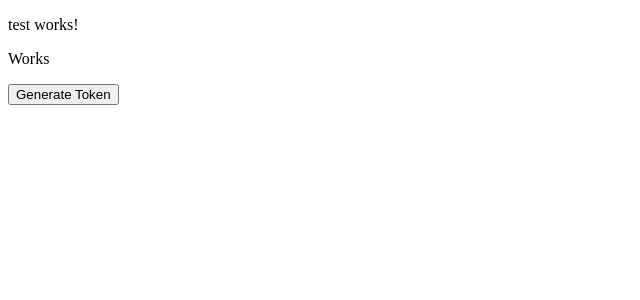
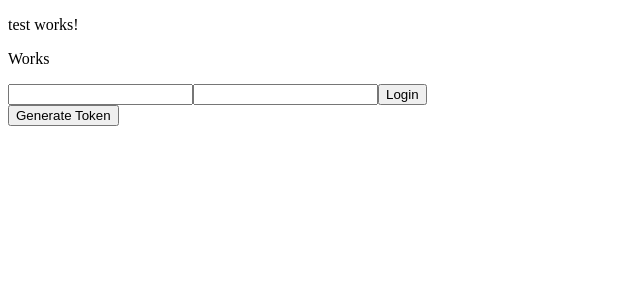
Before and after one commit to TurtleGods/WebAngular, an Angular app: page / in a window 1280 px wide. Shown: the top 300 px of the page, without its empty margins (0-640 px from the left). Built offline with nearby package versions, Linux system fonts and the light colour scheme.

Commit message:
[feat] import reactiveForm功能

```diff
--- a/src/app/app.module.ts
+++ b/src/app/app.module.ts
@@ -6,6 +6,7 @@ import { AppComponent } from './app.component';
 import { TokenComponent } from './pages/token/token.component';
 import { TestComponent } from './test/test.component';
 import { HttpClientModule } from '@angular/common/http';
+import { ReactiveFormsModule } from '@angular/forms';
 
 @NgModule({
   declarations: [
@@ -17,6 +18,8 @@ import { HttpClientModule } from '@angular/common/http';
     BrowserModule,
     AppRoutingModule,
     HttpClientModule,
+    ReactiveFormsModule
+
   ],
   providers: [],
   bootstrap: [AppComponent]
--- a/src/app/pages/token/token.component.html
+++ b/src/app/pages/token/token.component.html
@@ -1,4 +1,10 @@
 <p>Works</p>
+<form [formGroup]="form" (ngSubmit)="login()">
+
+  <input type="text" formControlName="UserName"/>
+  <input type="password" formControlName="Password"/>
+  <button type="submit">Login</button>
+</form>
 <div>
   <button (click)="generateToken()">Generate Token</button>
   <div *ngIf="token" class="token-display">
--- a/src/app/pages/token/token.component.ts
+++ b/src/app/pages/token/token.component.ts
@@ -1,5 +1,6 @@
 import { Component } from '@angular/core';
 import { TokenService } from './token.service';
+import { FormBuilder } from '@angular/forms';
 
 @Component({
   selector: 'app-token',
@@ -8,7 +9,11 @@ import { TokenService } from './token.service';
 })
 export class TokenComponent {
   token: string | undefined;
-  constructor(private tokenService: TokenService) { }
+  form=this.fb.group({
+    UserName:"",
+    Password:"",
+  });
+  constructor(private tokenService: TokenService,private fb:FormBuilder) { }
   generateToken(): void {
     this.tokenService.generateToken().subscribe(
       (response: any) => {
@@ -19,4 +24,10 @@ export class TokenComponent {
       }
     );
   }
+
+  login():void{
+    this.tokenService.login(this.form.value).subscribe(x=>{
+      console.log(x);
+    })
+  }
 }
--- a/src/app/pages/token/token.service.ts
+++ b/src/app/pages/token/token.service.ts
@@ -10,4 +10,7 @@ export class TokenService {
   generateToken(){
     return this.http.post('https://localhost:7271/api/Token',{});
   }
+  login(userInfo:any){
+    return this.http.post('https://localhost:7271/api/Login',userInfo);
+  }
 }
```
